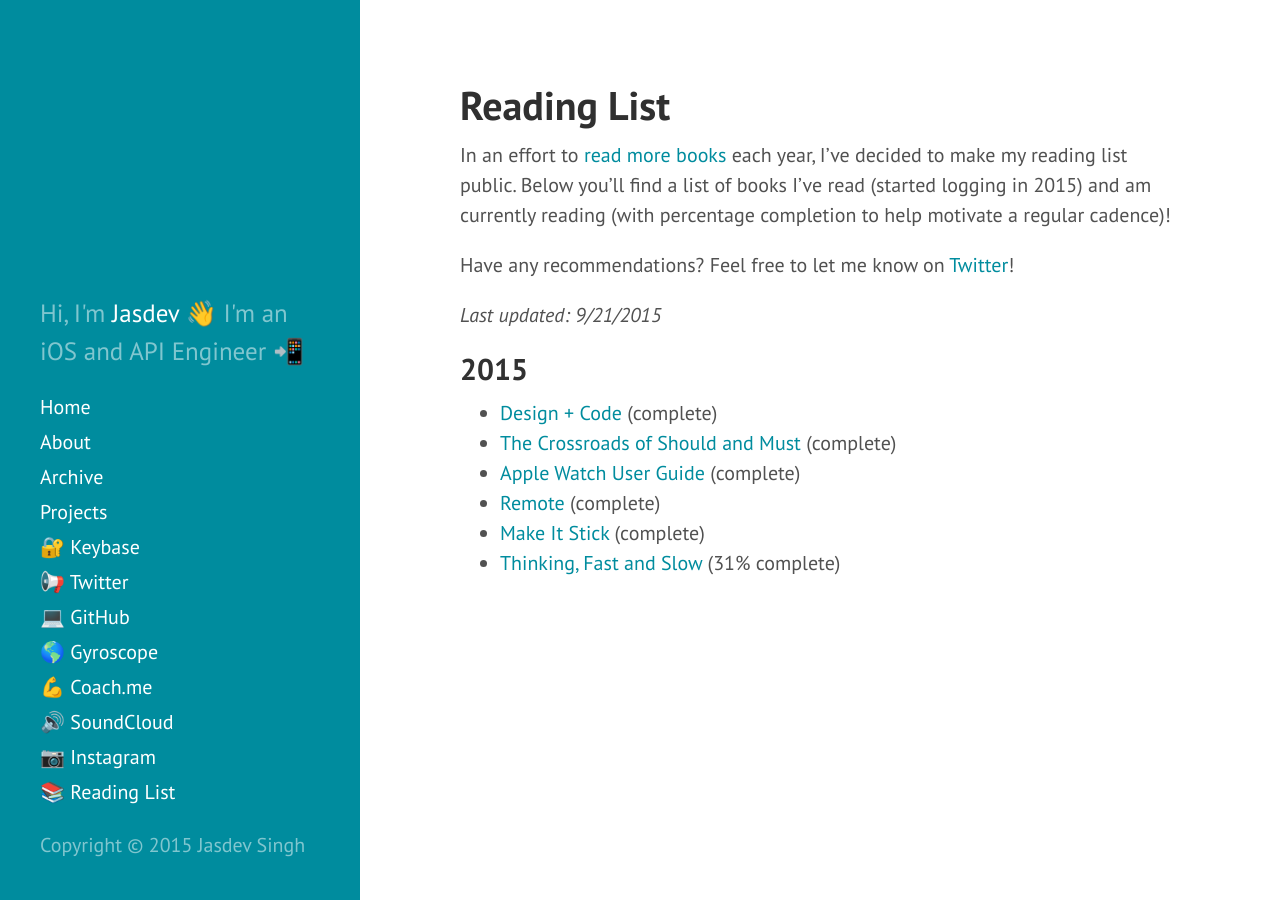
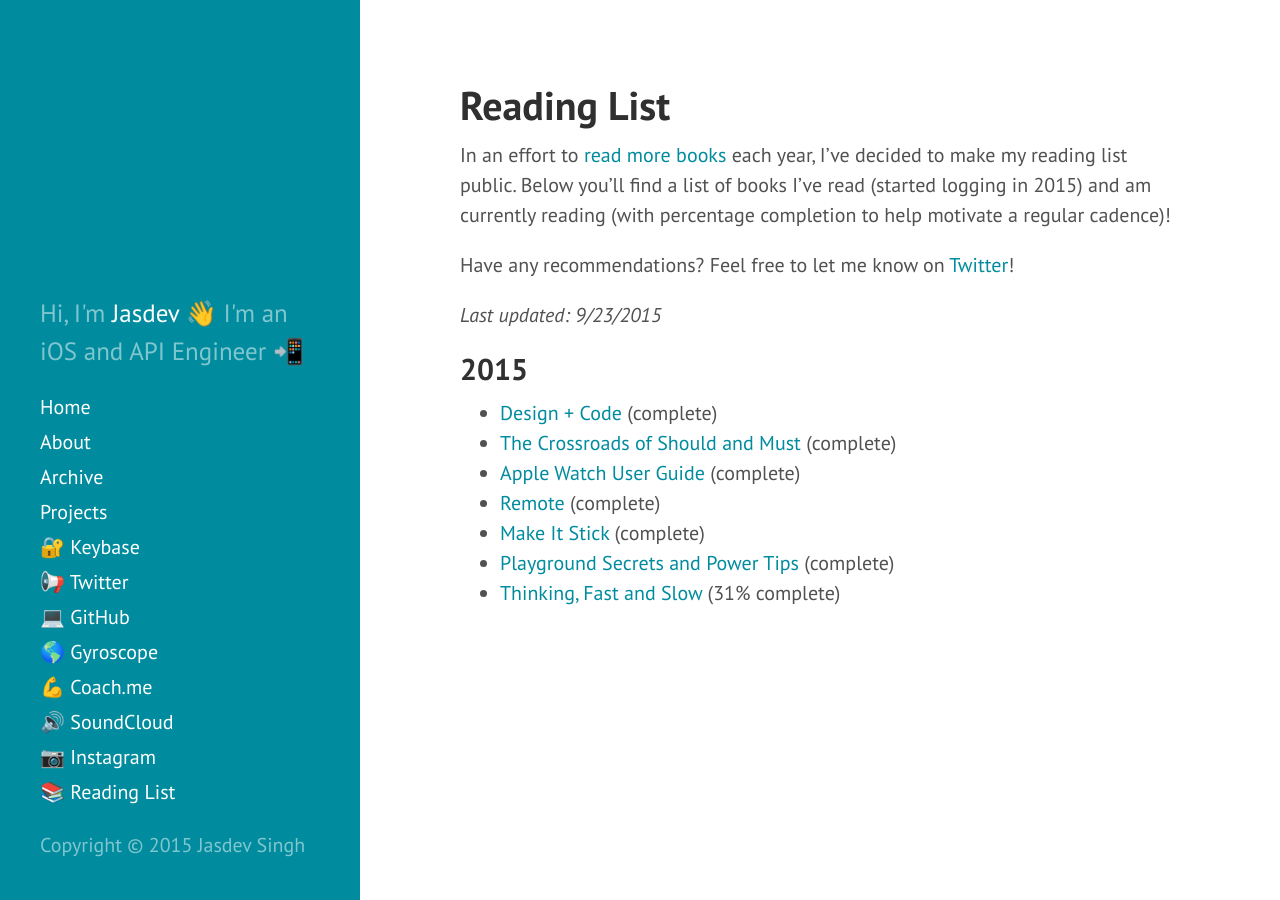
Before and after one commit to rvsrvs/jasdev.github.io, a Jekyll site: the page built from reading-list.md, in a window 1280 px wide. Built offline with Jekyll 4.4.1, drawn with Linux system fonts in a browser that asks for light colours; Markdown is read by kramdown in place of the engine named in the settings.

Commit message:
Adding Playground Secrets and Power Tips

```diff
--- a/reading-list.md
+++ b/reading-list.md
@@ -8,7 +8,7 @@
 
 Have any recommendations? Feel free to let me know on [Twitter](https://twitter.com/jasdev)!
 
-*Last updated: 9/21/2015*
+*Last updated: 9/23/2015*
 
 ## 2015
 
@@ -17,4 +17,5 @@
 - [Apple Watch User Guide](https://itunes.apple.com/us/book/apple-watch-user-guide/id985786488?mt=11)  (complete)
 - [Remote](https://itunes.apple.com/us/book/remote/id625981856?mt=11)  (complete)
 - [Make It Stick](https://itunes.apple.com/us/book/make-it-stick/id985224876?mt=11) (complete)
+- [Playground Secrets and Power Tips](https://itunes.apple.com/us/book/playground-secrets-power-tips/id982838034?mt=11) (complete)
 - [Thinking, Fast and Slow](https://itunes.apple.com/us/book/thinking-fast-and-slow/id443149884?mt=11) (31% complete)
```
